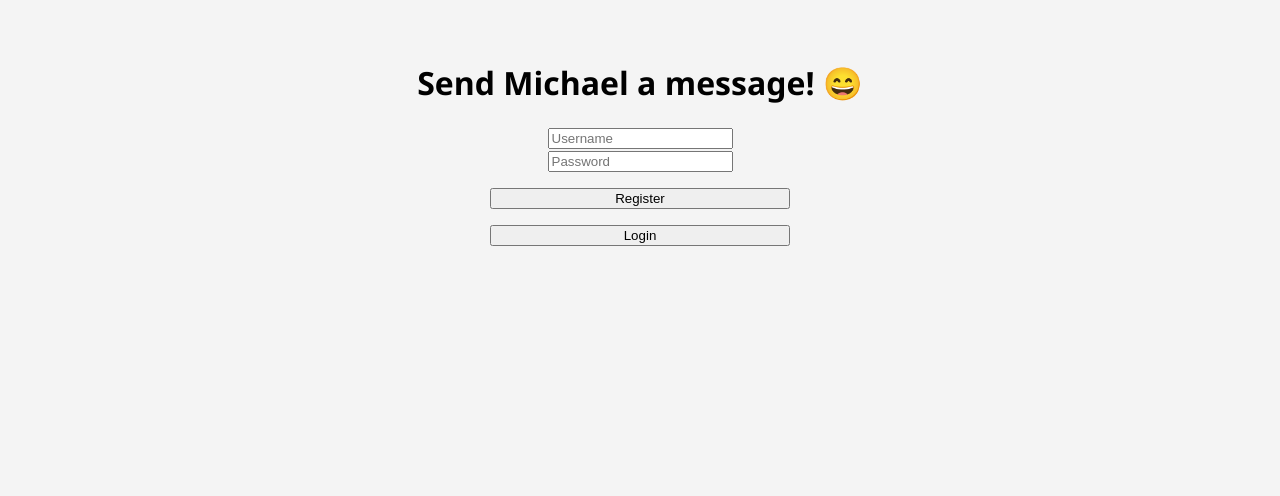
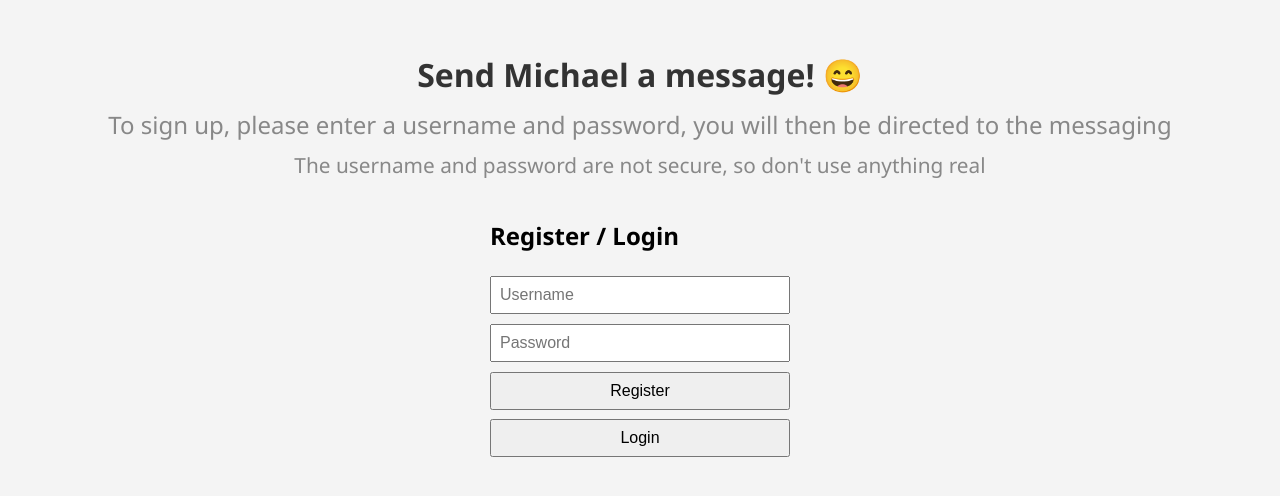
Before and after one commit to MikeJohnEdwards/Message-Michael, a website: page index.html in a window 1280 px wide. Drawn offline with Linux system fonts and the light colour scheme.

Commit message:
Update index.html

```diff
--- a/index.html
+++ b/index.html
@@ -7,35 +7,64 @@
     body {
       font-family: 'Segoe UI', sans-serif;
       background: #f4f4f4;
+      display: flex;
+      flex-direction: column;
+      align-items: center;
+      margin: 0;
       padding: 2rem;
-      text-align: center;
     }
-    form, textarea, button {
-      margin: 1rem auto;
-      display: block;
+    h1 {
+      color: #333;
+    }
+    form {
+      margin: 1rem 0;
+      display: flex;
+      flex-direction: column;
       width: 300px;
     }
+    input, button, textarea {
+      margin: 0.3rem 0;
+      padding: 0.5rem;
+      font-size: 1rem;
+    }
     #messages {
+      width: 100%;
       max-width: 600px;
-      margin: 1rem auto;
-      text-align: left;
+      background: white;
+      padding: 1rem;
+      border-radius: 10px;
+      box-shadow: 0 0 8px rgba(0,0,0,0.1);
+      margin-top: 1rem;
+    }
+    #logoutBtn {
+      margin-top: 1rem;
     }
   </style>
 </head>
 <body>
   <h1>Send Michael a message! 😄</h1>
+  <p style="font-size: 1.5rem; color: #888; margin-top: -10px; margin-bottom: 20px;">
+    To sign up, please enter a username and password, you will then be directed to the messaging
+  </p>
+  <p style="font-size: 1.3rem; color: #888; margin-top: -10px; margin-bottom: 20px;">
+    The username and password are not secure, so don't use anything real
+  </p>
+
+  <div id="auth-section">
+    <h2>Register / Login</h2>
     <form id="authForm">
       <input type="text" id="username" placeholder="Username" required />
       <input type="password" id="password" placeholder="Password" required />
       <button type="button" id="registerBtn">Register</button>
       <button type="button" id="loginBtn">Login</button>
     </form>
+  </div>
 
-  <div id="app" style="display:none;">
+  <div id="app-section" style="display:none;">
     <h2 id="welcome"></h2>
     <form id="messageForm">
       <textarea id="messageText" placeholder="Type a message..." required></textarea>
-      <button type="submit">Send</button>
+      <button type="submit">Send Message</button>
     </form>
     <button id="logoutBtn">Logout</button>
     <div id="messages" style="display:none;"></div>
```
Lines whose indentation alone changed are shown as unchanged.
